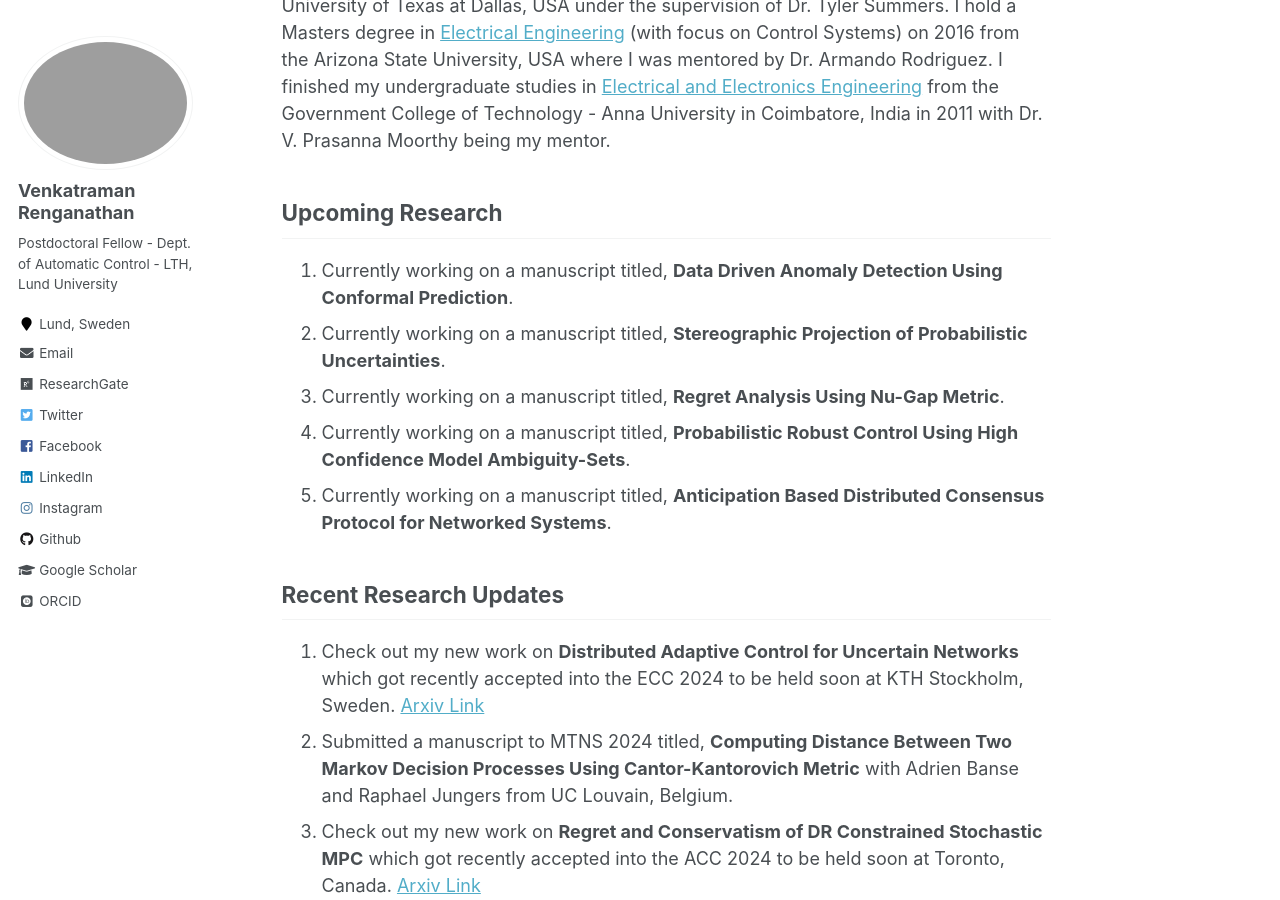
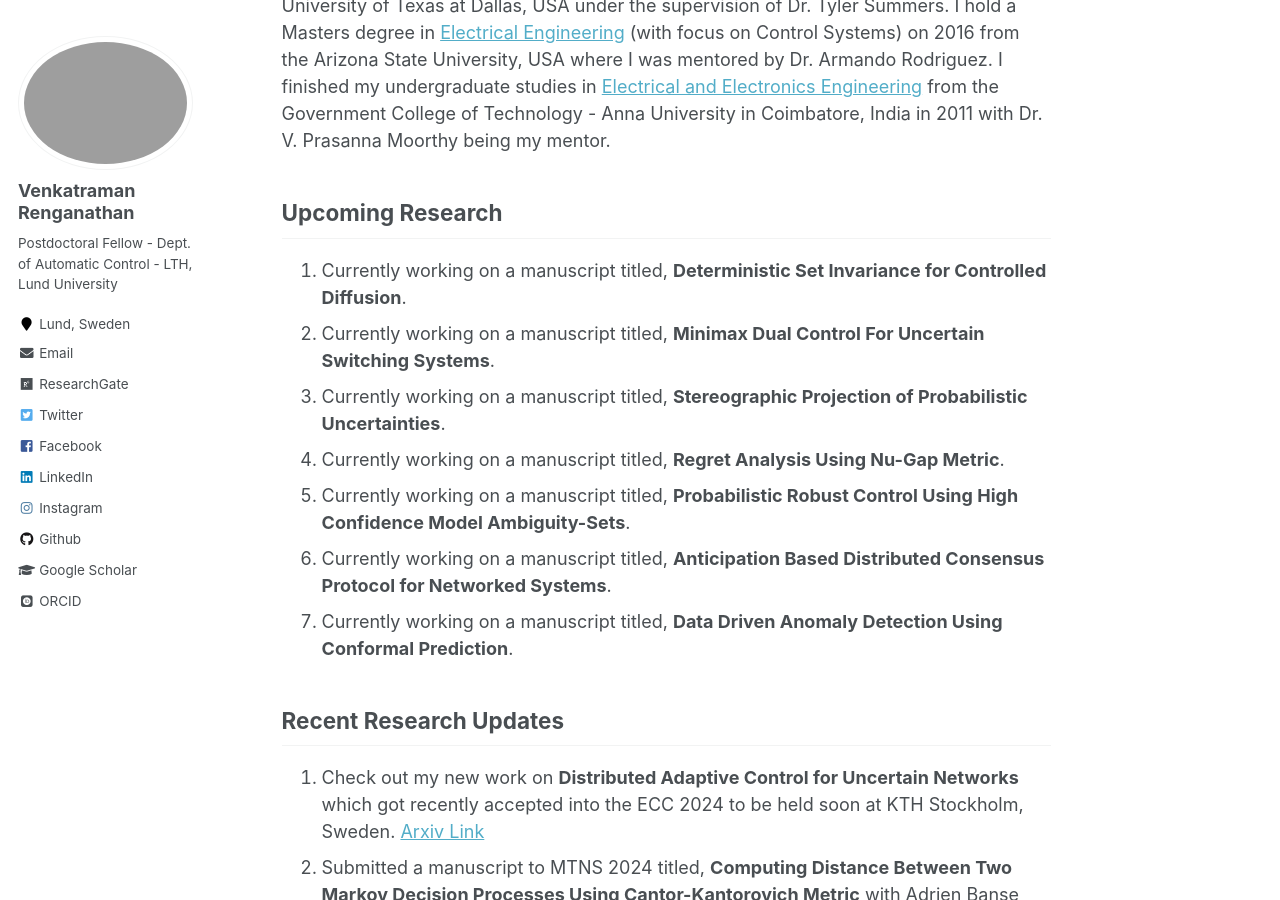
Before and after one commit to venkatramanrenganathan/venkatramanrenganathan.github.io, a Jekyll site: the page built from _pages/about.md, in a window 1280 px wide and 900 px high, scrolled down 277 px. Built offline with Jekyll 4.4.1, drawn with Linux system fonts in a browser that asks for light colours; some web fonts are replaced.

Commit message:
Update about.md

```diff
--- a/_pages/about.md
+++ b/_pages/about.md
@@ -11,11 +11,13 @@ redirect_from:
 I am a postdoctoral researcher at the [Department of Automatic Control](https://control.lth.se) in Lund University, Sweden and I am being hosted by Dr. Anders Rantzer. Earlier I obtained my PhD in [Mechanical Engineering](https://me.utdallas.edu) (with focus on Dynamics and Controls) on 2021 from The University of Texas at Dallas, USA under the supervision of Dr. Tyler Summers. I hold a Masters degree in [Electrical Engineering](https://ecee.engineering.asu.edu) (with focus on Control Systems) on 2016 from the Arizona State University, USA where I was mentored by Dr. Armando Rodriguez. I finished my undergraduate studies in [Electrical and Electronics Engineering](https://gct.ac.in/19/department-eee-about-department) from the Government College of Technology - Anna University in Coimbatore, India in 2011 with Dr. V. Prasanna Moorthy being my mentor.
 
 ## Upcoming Research
-1. Currently working on a manuscript titled, **Data Driven Anomaly Detection Using Conformal Prediction**.
+1. Currently working on a manuscript titled, **Deterministic Set Invariance for Controlled Diffusion**.
+1. Currently working on a manuscript titled, **Minimax Dual Control For Uncertain Switching Systems**.
 1. Currently working on a manuscript titled, **Stereographic Projection of Probabilistic Uncertainties**.
 1. Currently working on a manuscript titled, **Regret Analysis Using Nu-Gap Metric**.
 1. Currently working on a manuscript titled, **Probabilistic Robust Control Using High Confidence Model Ambiguity-Sets**.
 1. Currently working on a manuscript titled, **Anticipation Based Distributed Consensus Protocol for Networked Systems**.
+1. Currently working on a manuscript titled, **Data Driven Anomaly Detection Using Conformal Prediction**.
 
 ## Recent Research Updates
 1. Check out my new work on **Distributed Adaptive Control for Uncertain Networks** which got recently accepted into the ECC 2024 to be held soon at KTH Stockholm, Sweden. [Arxiv Link](https://arxiv.org/pdf/2310.17364.pdf)
```
